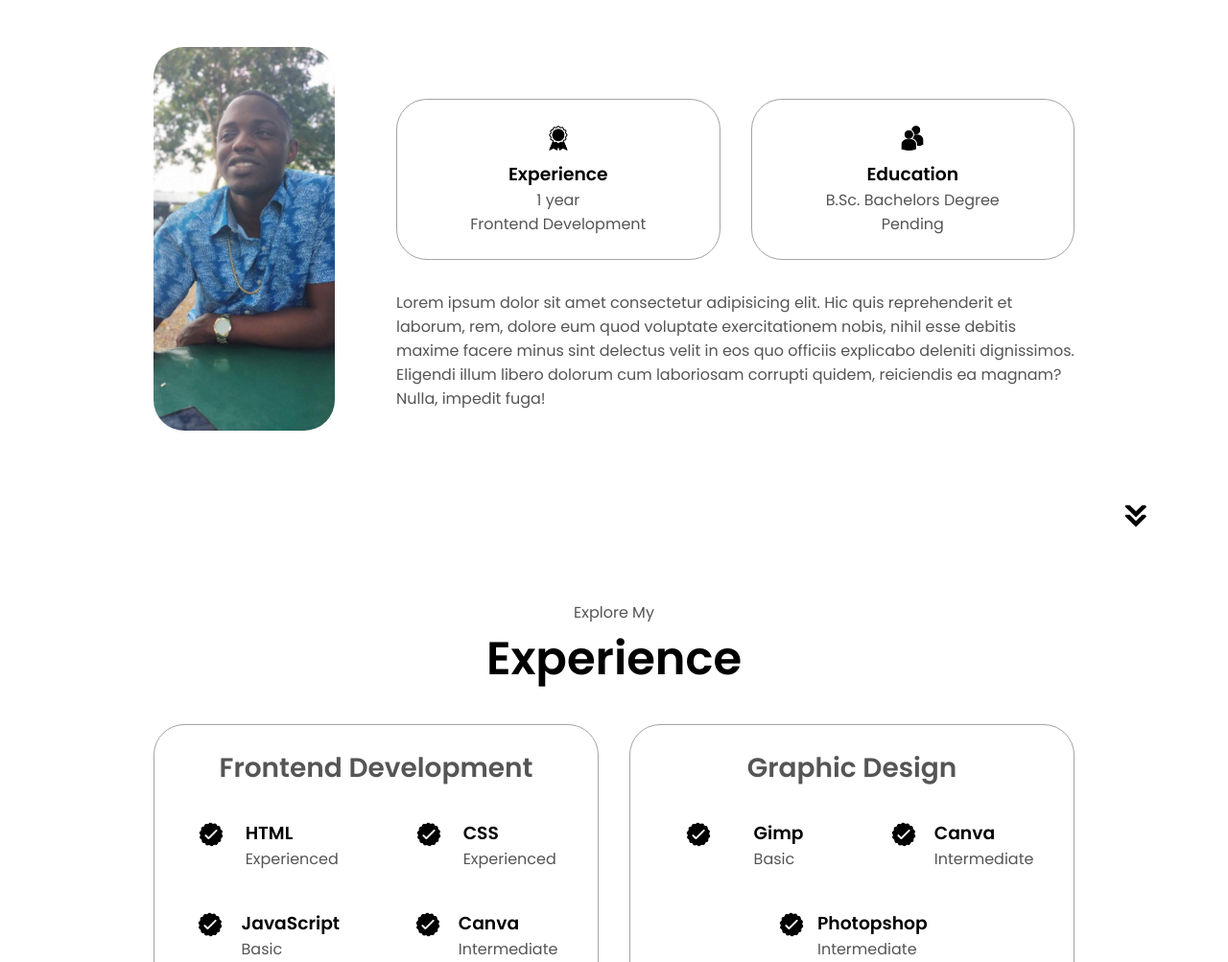
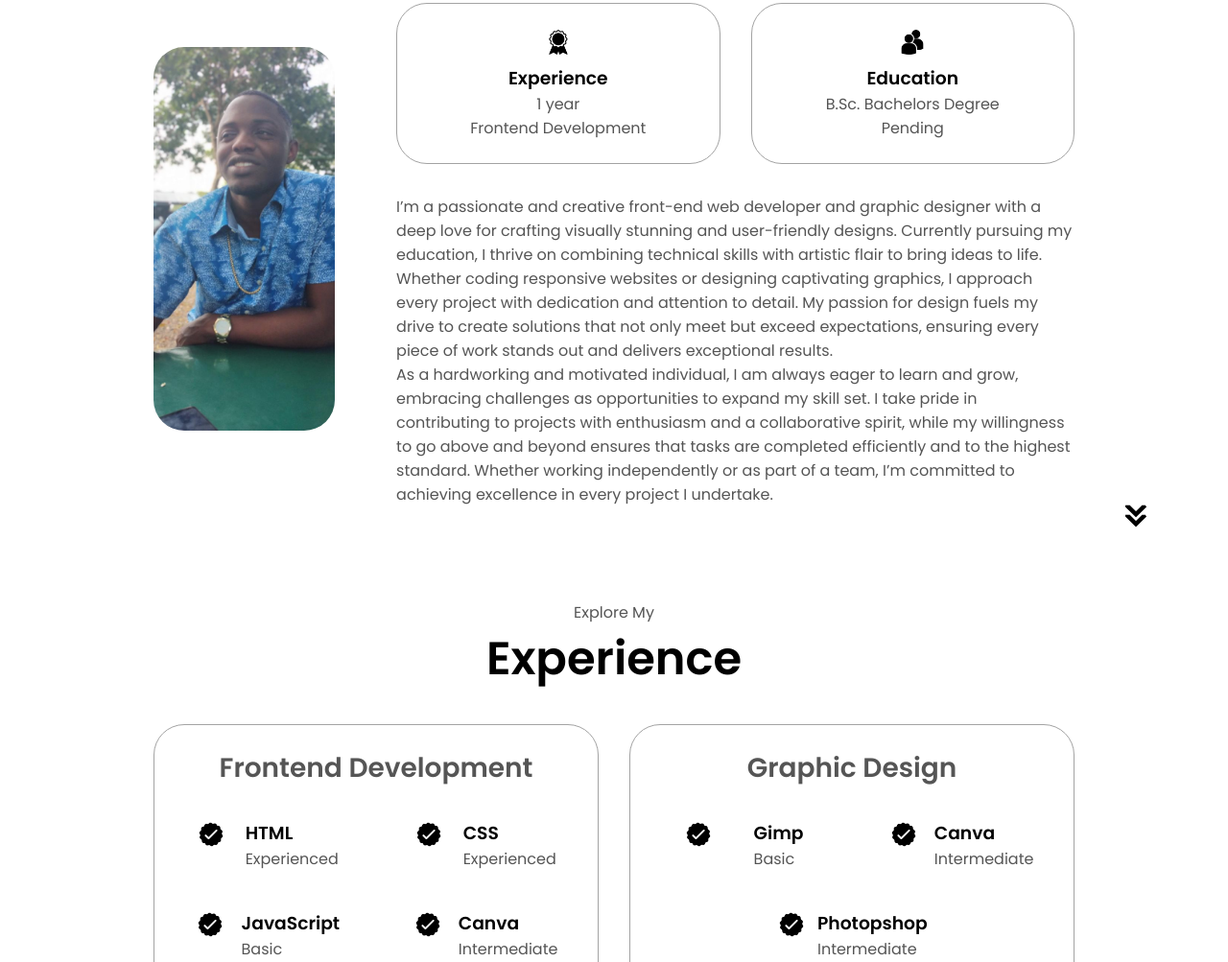
Before and after one commit to Regenshin/Portfolio, a plain HTML site: page index.html in a window 1280 px wide. Shown: the part 1070-2073 px from the top of the page at 96% size. Drawn offline with Linux system fonts and the light colour scheme.

Commit message:
resume fix  about me filled out

```diff
--- a/index.html
+++ b/index.html
@@ -105,12 +105,10 @@
           </div>
           <div class="text-container">
             <p>
-              Lorem ipsum dolor sit amet consectetur adipisicing elit. Hic quis
-              reprehenderit et laborum, rem, dolore eum quod voluptate
-              exercitationem nobis, nihil esse debitis maxime facere minus sint
-              delectus velit in eos quo officiis explicabo deleniti dignissimos.
-              Eligendi illum libero dolorum cum laboriosam corrupti quidem,
-              reiciendis ea magnam? Nulla, impedit fuga!
+
+I’m a passionate and creative front-end web developer and graphic designer with a deep love for crafting visually stunning and user-friendly designs. Currently pursuing my education, I thrive on combining technical skills with artistic flair to bring ideas to life. Whether coding responsive websites or designing captivating graphics, I approach every project with dedication and attention to detail. My passion for design fuels my drive to create solutions that not only meet but exceed expectations, ensuring every piece of work stands out and delivers exceptional results.<br>
+
+As a hardworking and motivated individual, I am always eager to learn and grow, embracing challenges as opportunities to expand my skill set. I take pride in contributing to projects with enthusiasm and a collaborative spirit, while my willingness to go above and beyond ensures that tasks are completed efficiently and to the highest standard. Whether working independently or as part of a team, I’m committed to achieving excellence in every project I undertake.
             </p>
           </div>
         </div>
```
Also changed, not shown: 1 other file.
